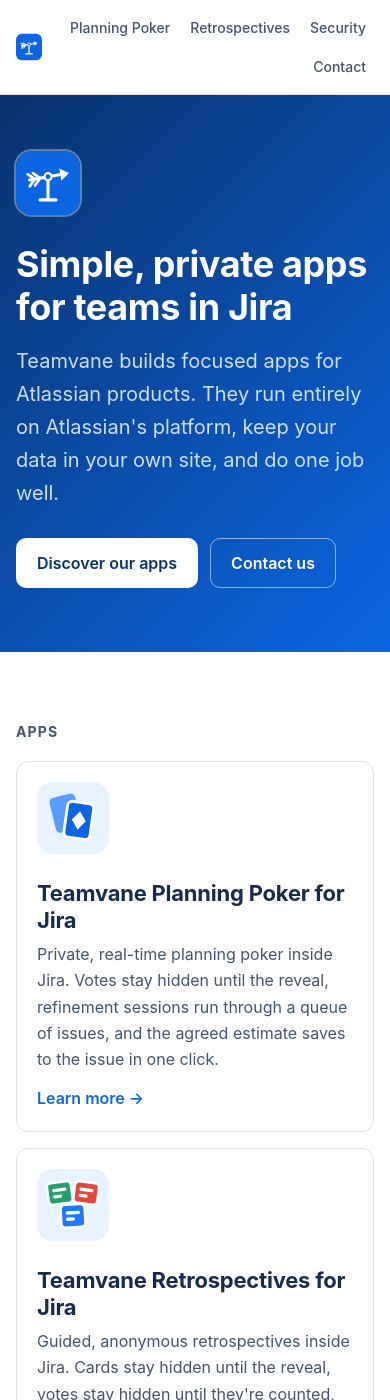
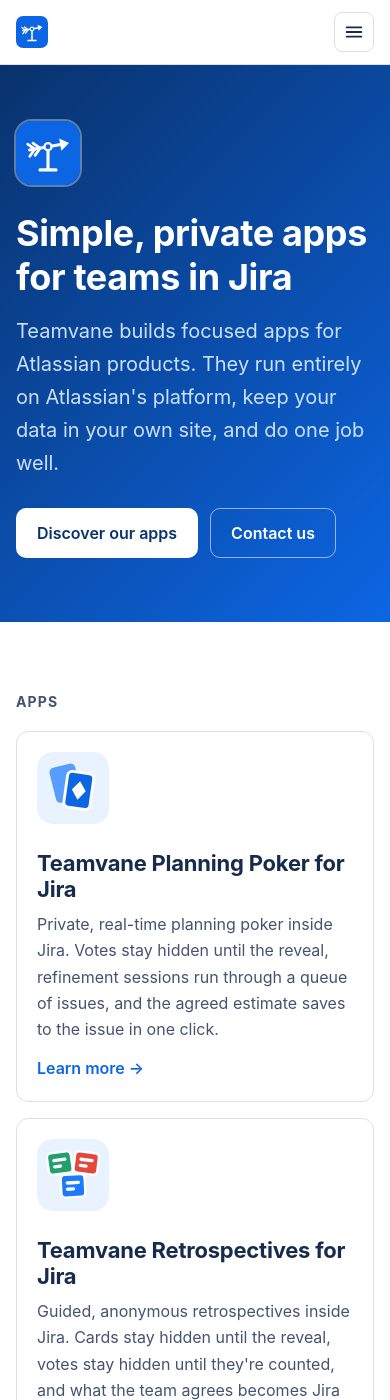
Before and after one commit to teamvane/teamvane.github.io, a Jekyll site: the page built from index.html, in a window 390 px wide and 1400 px high. Built offline with Jekyll 4.4.1, drawn with Linux system fonts in a browser that asks for light colours.

Commit message:
Fold the menu into a button on phones
At 640px or less the four menu links no longer fit on one row, so they now
open from a menu button in a panel under the bar. It closes after a link is
followed or with Escape. Without JavaScript the links show as before.

Co-Authored-By: Claude Opus 5.5 <noreply@anthropic.com>

```diff
--- a/_layouts/default.html
+++ b/_layouts/default.html
@@ -18,7 +18,11 @@
       <a class="brand" href="/" aria-label="Teamvane home">
         <img src="/assets/img/teamvane-logo.svg" alt="" width="32" height="32"><span>Teamvane</span>
       </a>
-      <nav class="site-nav" aria-label="Main">
+      <!-- Phones: the links fold into a menu button (needs JavaScript; without it they show as usual). -->
+      <button class="nav-toggle" type="button" aria-expanded="false" aria-controls="site-nav" aria-label="Menu">
+        <svg viewBox="0 0 24 24" width="22" height="22" fill="none" stroke="currentColor" stroke-width="2" stroke-linecap="round" aria-hidden="true"><path class="nav-icon-open" d="M4 7h16M4 12h16M4 17h16"/><path class="nav-icon-close" d="M6 6l12 12M18 6L6 18"/></svg>
+      </button>
+      <nav class="site-nav" id="site-nav" aria-label="Main">
         <a href="/planning-poker/"{% if page.url == '/planning-poker/' %} aria-current="page"{% endif %}>Planning Poker</a>
         <a href="/retrospectives/"{% if page.url == '/retrospectives/' %} aria-current="page"{% endif %}>Retrospectives</a>
         <a href="/security/"{% if page.url == '/security/' %} aria-current="page"{% endif %}>Security</a>
--- a/assets/css/site.css
+++ b/assets/css/site.css
@@ -78,6 +78,24 @@ h1, h2, h3 { line-height: 1.2; letter-spacing: -0.01em; }
   border-radius: 8px;
 }
 .site-nav a:hover, .site-nav a[aria-current="page"] { color: var(--text); background: var(--surface); }
+
+/* The menu button only shows on phones (see Small screens). */
+.nav-toggle {
+  display: none;
+  align-items: center;
+  justify-content: center;
+  width: 40px;
+  height: 40px;
+  padding: 0;
+  border: 1px solid var(--border);
+  border-radius: 8px;
+  background: transparent;
+  color: var(--text);
+  cursor: pointer;
+}
+.nav-toggle .nav-icon-close { display: none; }
+.nav-toggle[aria-expanded="true"] .nav-icon-open { display: none; }
+.nav-toggle[aria-expanded="true"] .nav-icon-close { display: inline; }
 
 /* Buttons */
 
@@ -225,11 +243,32 @@ h1, h2, h3 { line-height: 1.2; letter-spacing: -0.01em; }
   /* Side margins only: sections keep their own space above and below. */
   .container { padding-left: 16px; padding-right: 16px; }
   .site-nav a { padding: 6px 8px; font-size: 14px; }
-  /* Four menu links don't fit on one line: let the bar grow to two rows. */
-  .header-inner { height: auto; min-height: 64px; padding-top: 10px; padding-bottom: 10px; }
-  .site-nav { justify-content: flex-end; row-gap: 4px; }
+  /* Without JavaScript the links wrap onto a second row instead. */
+  html:not(.js) .header-inner { height: auto; min-height: 64px; padding-top: 10px; padding-bottom: 10px; }
+  html:not(.js) .site-nav { justify-content: flex-end; row-gap: 4px; }
   .brand span { display: none; }
   .app-card { flex-direction: column; padding: 20px; }
+}
+
+/* Phones and narrow windows: the menu folds into a button that opens a panel
+   under the bar. */
+@media (max-width: 640px) {
+  .js .nav-toggle { display: inline-flex; }
+  .js .site-nav {
+    display: none;
+    position: absolute;
+    top: 100%;
+    left: 0;
+    right: 0;
+    flex-direction: column;
+    gap: 2px;
+    padding: 8px 16px 16px;
+    background: var(--bg);
+    border-bottom: 1px solid var(--border);
+    box-shadow: var(--shadow);
+  }
+  .js .site-nav.open { display: flex; }
+  .js .site-nav a { padding: 12px; font-size: 16px; }
 }
 
 /* Contact page */
```
Also changed, not shown: other parts of _layouts/default.html (+18 -0 lines).
